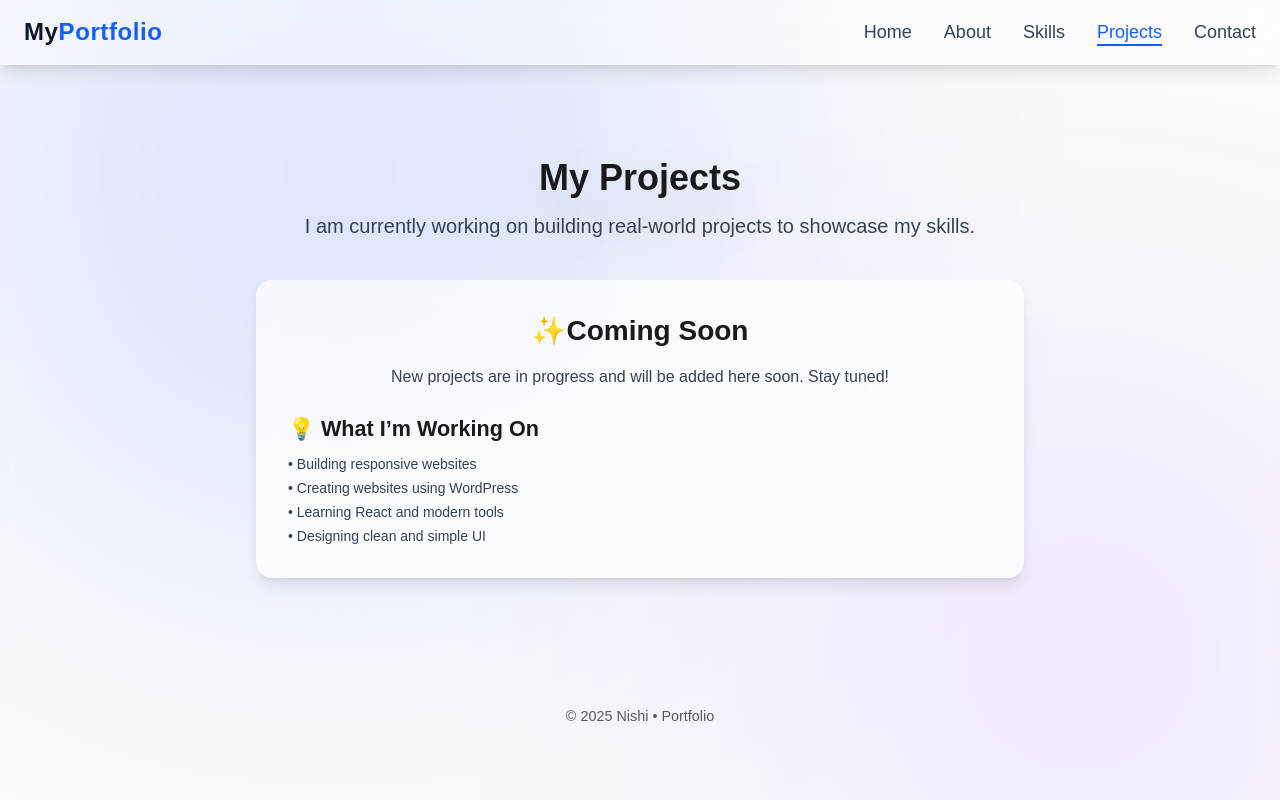
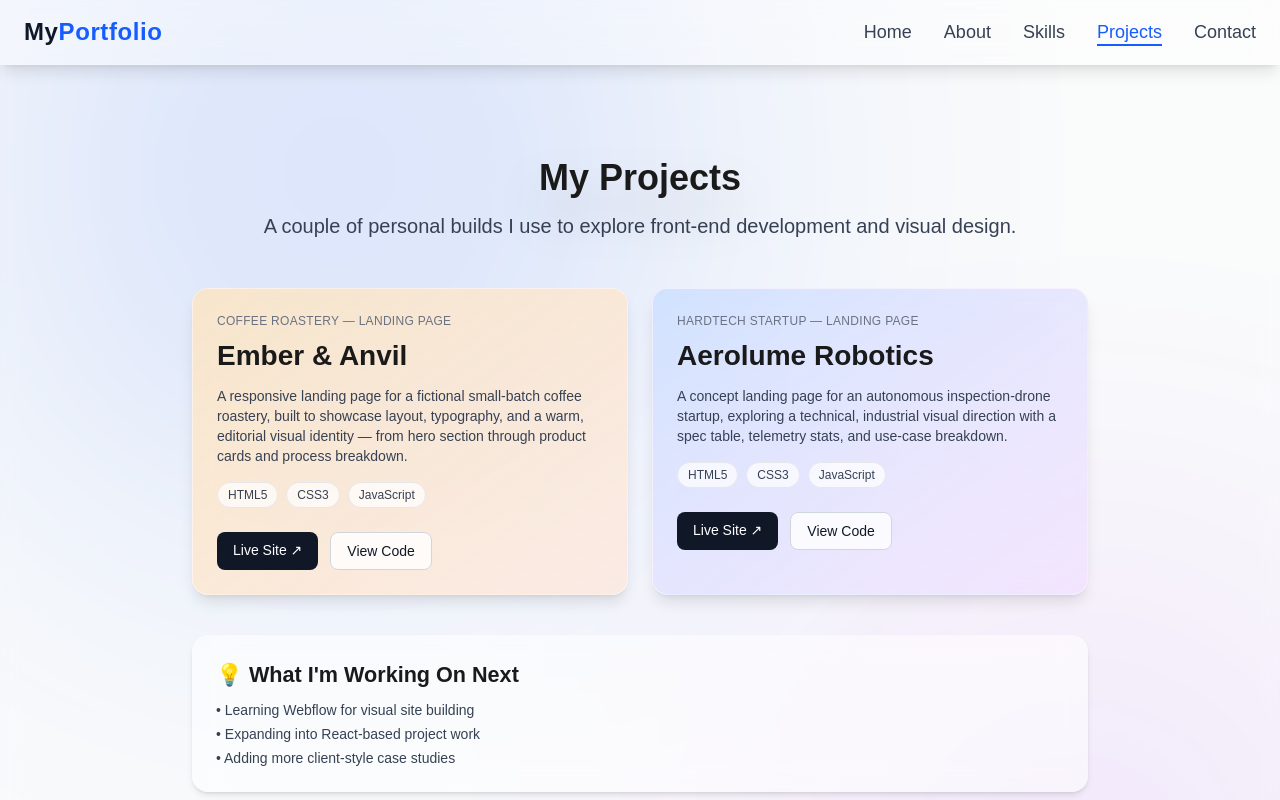
Before and after one commit to 200613775/comp2112-portfolio, a Next.js app: page /projects in a window 1280 px wide. Shown: the top 800 px of the page. Built offline with nearby package versions, Linux system fonts and the light colour scheme.

Commit message:
Edited project page

```diff
--- a/app/projects/page.tsx
+++ b/app/projects/page.tsx
@@ -1,5 +1,27 @@
+export default function Projects() {
+  const projects = [
+    {
+      title: "Ember & Anvil",
+      tag: "Coffee Roastery — Landing Page",
+      description:
+        "A responsive landing page for a fictional small-batch coffee roastery, built to showcase layout, typography, and a warm, editorial visual identity — from hero section through product cards and process breakdown.",
+      stack: ["HTML5", "CSS3", "JavaScript"],
+      liveUrl: "https://200613775.github.io/project-2/ember-and-anvil.html",
+      codeUrl: "https://github.com/200613775/project-2",
+      accent: "from-amber-500/20 to-orange-600/10",
+    },
+    {
+      title: "Aerolume Robotics",
+      tag: "Hardtech Startup — Landing Page",
+      description:
+        "A concept landing page for an autonomous inspection-drone startup, exploring a technical, industrial visual direction with a spec table, telemetry stats, and use-case breakdown.",
+      stack: ["HTML5", "CSS3", "JavaScript"],
+      liveUrl: "https://200613775.github.io/roboticsproject/aerolume-robotics.html",
+      codeUrl: "https://github.com/200613775/roboticsproject",
+      accent: "from-blue-500/20 to-purple-600/10",
+    },
+  ]
 
-export default function Projects() {
   return (
     <main className="min-h-screen relative flex flex-col items-center justify-start pt-28 pb-24 px-6 bg-gray-50 text-gray-900 overflow-hidden">
 
@@ -11,39 +33,75 @@ export default function Projects() {
       <div className="absolute inset-0 bg-white/20 backdrop-blur-sm pointer-events-none"></div>
 
       {/* Content */}
-      <section className="relative z-10 max-w-3xl w-full text-center">
+      <section className="relative z-10 max-w-4xl w-full text-center">
         <h1 className="text-4xl md:text-5xl font-extrabold mb-4 drop-shadow-2xl">
           My Projects
         </h1>
 
-        <p className="text-lg md:text-xl text-gray-700 mb-10">
-          I am currently working on building real-world projects to showcase my skills.
+        <p className="text-lg md:text-xl text-gray-700 mb-12">
+          A couple of personal builds I use to explore front-end development and visual design.
         </p>
 
-        {/* Coming Soon Box */}
-        <div className="bg-white/70 backdrop-blur-md rounded-2xl p-8 shadow-lg">
-          <h2 className="text-2xl font-semibold mb-4">✨Coming Soon</h2>
+        {/* Project Cards */}
+        <div className="grid gap-6 md:grid-cols-2 text-left">
+          {projects.map((project) => (
+            <div
+              key={project.title}
+              className={`relative overflow-hidden bg-white/70 backdrop-blur-md rounded-2xl p-6 shadow-lg border border-white/40 bg-gradient-to-br ${project.accent}`}
+            >
+              <p className="text-xs font-medium uppercase tracking-wide text-gray-500 mb-2">
+                {project.tag}
+              </p>
+              <h2 className="text-2xl font-semibold mb-3">{project.title}</h2>
+              <p className="text-gray-700 text-sm mb-4">{project.description}</p>
 
-          <p className="text-gray-700 mb-4">
-            New projects are in progress and will be added here soon. Stay tuned!
-          </p>
+              <div className="flex flex-wrap gap-2 mb-6">
+                {project.stack.map((tech) => (
+                  <span
+                    key={tech}
+                    className="text-xs font-medium px-2.5 py-1 rounded-full bg-white/70 text-gray-700 border border-gray-200"
+                  >
+                    {tech}
+                  </span>
+                ))}
+              </div>
 
-          <div className="mt-6 text-left">
-            <h3 className="font-semibold text-gray-900 mb-2">💡 What I’m Working On</h3>
+              <div className="flex gap-3">
+                <a
+                  href={project.liveUrl}
+                  target="_blank"
+                  rel="noopener noreferrer"
+                  className="text-sm font-medium px-4 py-2 rounded-lg bg-gray-900 text-white hover:bg-gray-700 transition"
+                >
+                  Live Site ↗
+                </a>
+                <a
+                  href={project.codeUrl}
+                  target="_blank"
+                  rel="noopener noreferrer"
+                  className="text-sm font-medium px-4 py-2 rounded-lg bg-white/80 text-gray-900 border border-gray-300 hover:bg-white transition"
+                >
+                  View Code
+                </a>
+              </div>
+            </div>
+          ))}
+        </div>
 
-            <ul className="text-gray-700 text-sm space-y-1">
-              <li>• Building responsive websites</li>
-              <li>• Creating websites using WordPress</li>
-              <li>• Learning React and modern tools</li>
-              <li>• Designing clean and simple UI</li>
-            </ul>
-          </div>
+        {/* More coming */}
+        <div className="mt-10 bg-white/50 backdrop-blur-md rounded-2xl p-6 shadow-md text-left">
+          <h3 className="font-semibold text-gray-900 mb-2">💡 What I'm Working On Next</h3>
+          <ul className="text-gray-700 text-sm space-y-1">
+            <li>• Learning Webflow for visual site building</li>
+            <li>• Expanding into React-based project work</li>
+            <li>• Adding more client-style case studies</li>
+          </ul>
         </div>
       </section>
 
       {/* Footer */}
       <footer className="w-full text-center text-gray-700 text-sm mt-12">
-        © 2025 Nishi • Portfolio
+        © 2026 Nishi • Portfolio
       </footer>
     </main>
   )
```
